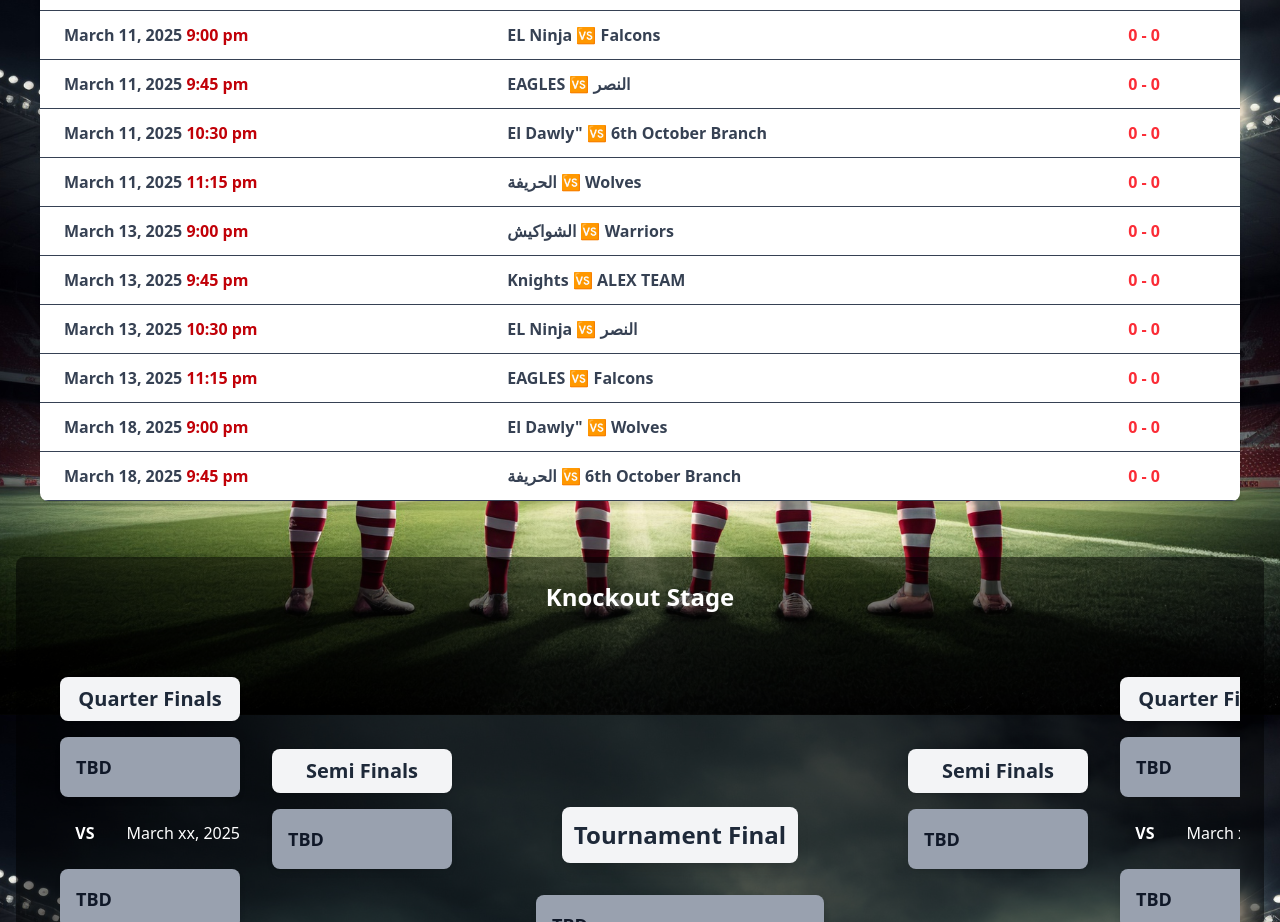
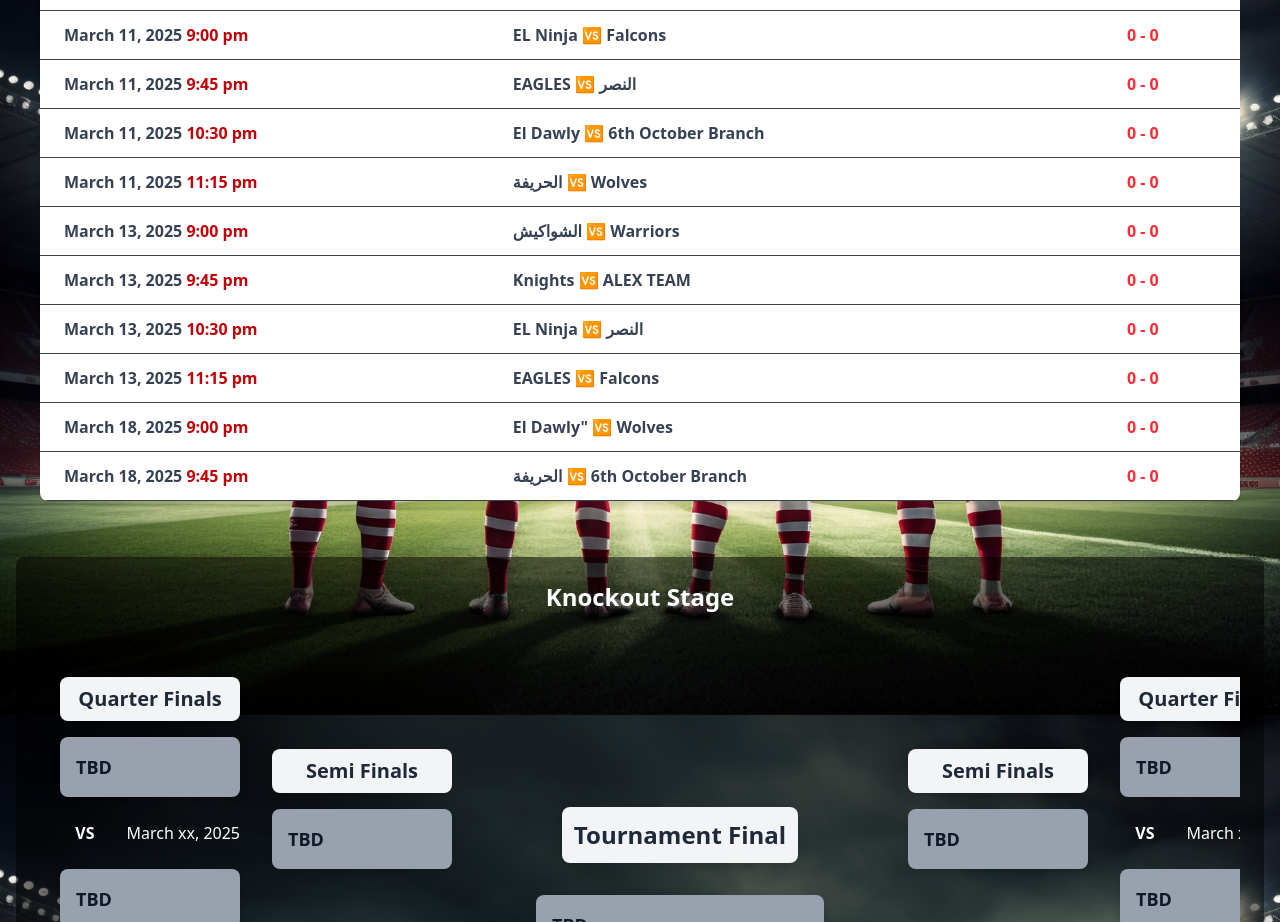
Before and after one commit to ATC-Group-website/atc-ramadan-tournament, a website built with Vite: page index.html in a window 1280 px wide. Shown: the part 949-1871 px from the top of the page. Built offline with nearby package versions, Linux system fonts and the light colour scheme.

Commit message:
removed "

```diff
--- a/index.html
+++ b/index.html
@@ -275,7 +275,7 @@
                 March 11, 2025 <span class="text-red-700">10:30 pm</span>
               </td>
               <td class="py-3 px-6">
-                <span class="font-bold">El Dawly"</span> 🆚
+                <span class="font-bold">El Dawly</span> 🆚
                 <span class="font-bold">6th October Branch</span>
               </td>
               <td class="py-3 px-6 text-center font-semibold text-red-500">
```
